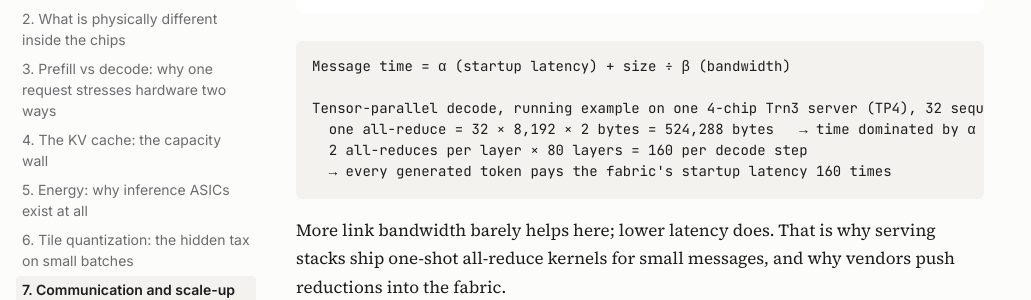
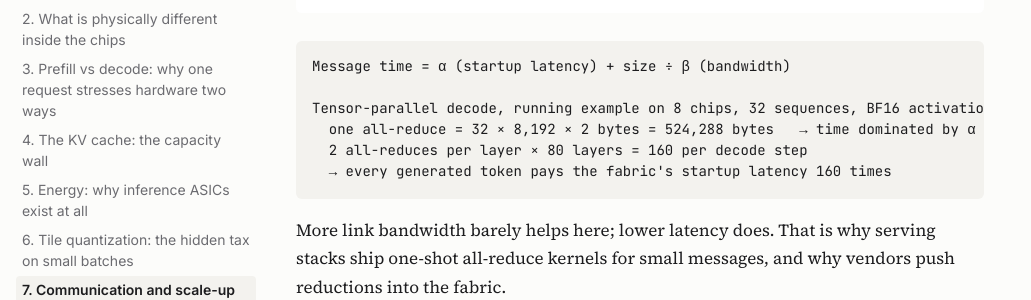
Before and after one commit to bananighosh/bananighosh.github.io, a Jekyll site: the page built from _posts/2026-11-16-flops-are-not-tokens.md, in a window 1280 px wide and 900 px high, scrolled down 15013 px. Shown: the part 203-503 px from the top of the window, without its empty margins (0-1031 px from the left). Built offline with Jekyll 4.4.1, drawn with Linux system fonts in a browser that asks for light colours; part of the change alters nothing that is shown; some of the changed text lies outside the part shown.

Commit message:
Revert three edits that changed meaning (8-chip example, pullquote, 753 at 4K)
Co-Authored-By: Claude Opus 5.5 <noreply@anthropic.com>
Claude-Session: https://claude.ai/code/session_01K2HJxVUv7i1duGErniTfDd

````diff
--- a/_posts/2026-11-16-flops-are-not-tokens.md
+++ b/_posts/2026-11-16-flops-are-not-tokens.md
@@ -317,7 +317,7 @@ Large models span many chips, and chips must talk every layer. The <b>α–β mo
 ```txt
 Message time = α (startup latency) + size ÷ β (bandwidth)
 
-Tensor-parallel decode, running example on one 4-chip Trn3 server (TP4), 32 sequences, BF16 activations:
+Tensor-parallel decode, running example on 8 chips, 32 sequences, BF16 activations:
   one all-reduce = 32 × 8,192 × 2 bytes = 524,288 bytes   → time dominated by α
   2 all-reduces per layer × 80 layers = 160 per decode step
   → every generated token pays the fabric's startup latency 160 times
@@ -378,7 +378,7 @@ GPT-OSS 120B is a MoE model with 36 layers, 128 experts per layer, and 4 experts
 </div>
 
 <div class="pullquote" markdown="1">
-Interconnect latency and domain size can matter more than another few hundred TFLOPS.
+Interconnect bandwidth can matter more than another few hundred TFLOPS.
 </div>
 
 ---
@@ -558,7 +558,7 @@ For a Trn3 Gen2 UltraServer the denominator is 705.6 TB/s per system. In product
 <b>Sizing the decode pool.</b> In the 1K in / 8K out shape, decode tokens outnumber prefill tokens 8 to 1, so the decode pool is most of the fleet. Three numbers size it:
 
 - <b>HBM bandwidth per dollar</b> sets cost per output token, because bytes per second generate decode tokens.
-- <b>HBM capacity</b> sets concurrent conversations: 334 per Trn3 server at this shape's full 9,216-token context.
+- <b>HBM capacity</b> sets concurrent conversations: 753 per Trn3 server at 4K (Section 4).
 - <b>Disaggregation</b> (Section 11) lets the pool grow apart from prefill. vLLM Neuron runs prefill and decode as separate Trainium pools and moves the KV cache between them over EFA.
 
 <div class="callout callout-gray" markdown="1">
````
